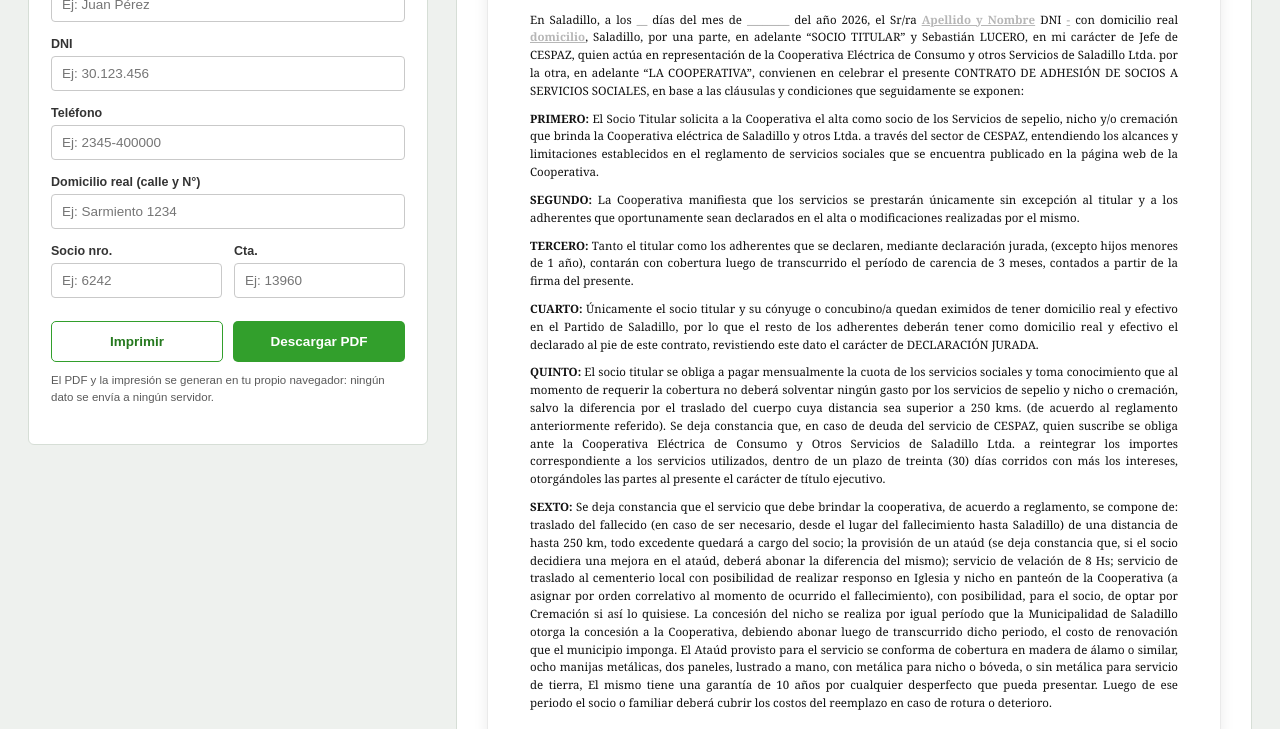
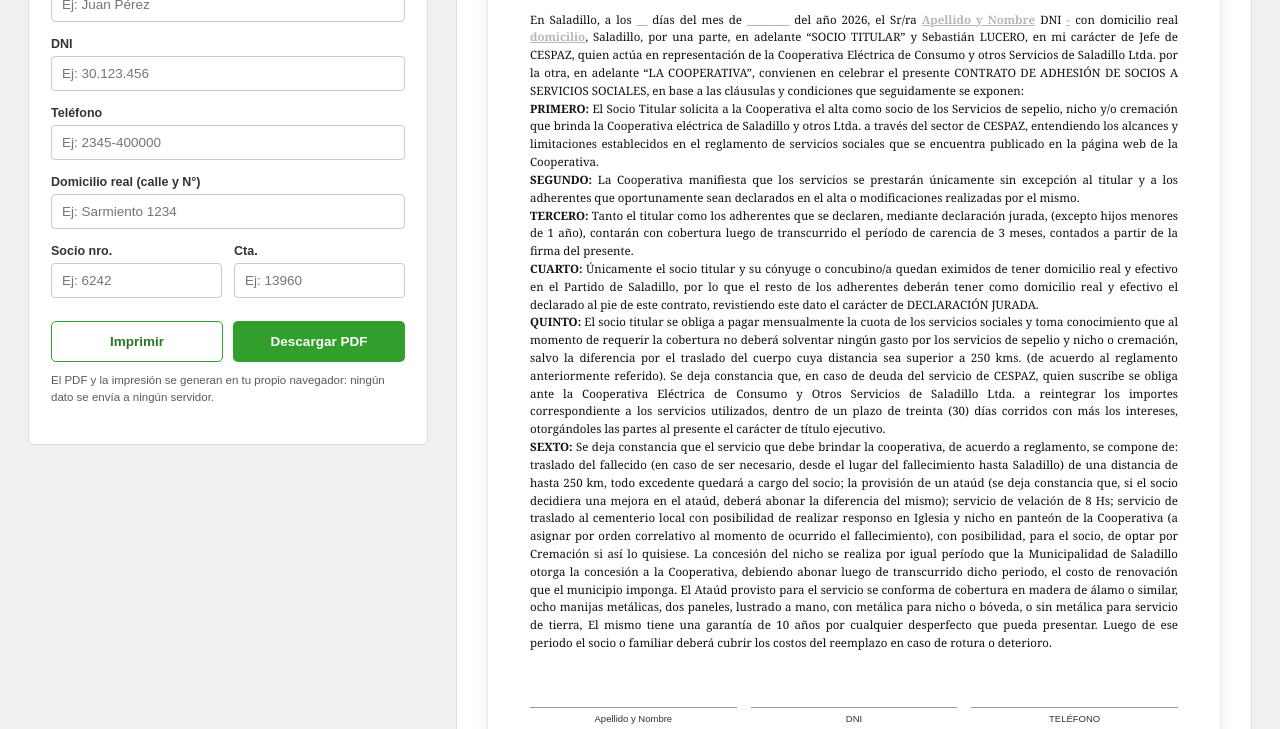
Before and after one commit to martin8523/Contratos, a plain HTML site: page index.html in a window 1280 px wide. Shown: the part 301-1030 px from the top of the page. Drawn offline with nearby package versions, Linux system fonts and the light colour scheme.

Commit message:
Refactor paragraph styling and rendering logic
Removed bottom margin from paragraphs and adjusted y position increment.

```diff
--- a/index.html
+++ b/index.html
@@ -140,7 +140,7 @@
   .contract-title-row .titulo{ font-weight:700; font-size: 12px; }
   .contract-title-row .socio-cta{ font-size: 11.5px; white-space:nowrap; }
 
-  .sheet p{ margin: 0 0 10px; text-align: justify; }
+  .sheet p{ margin: 0; text-align: justify; }
   .sheet u{ text-decoration: underline; }
   .var{ font-weight:700; }
 
@@ -583,7 +583,6 @@
   const parrafos = buildParrafos(d);
   parrafos.forEach((p) => {
     y = renderParrafo(doc, p, marginX, y, maxWidth, lineHeight, fontSize, pageBottom, marginTop);
-    y += 2.4;
   });
 
   // Bloque de firma
```
